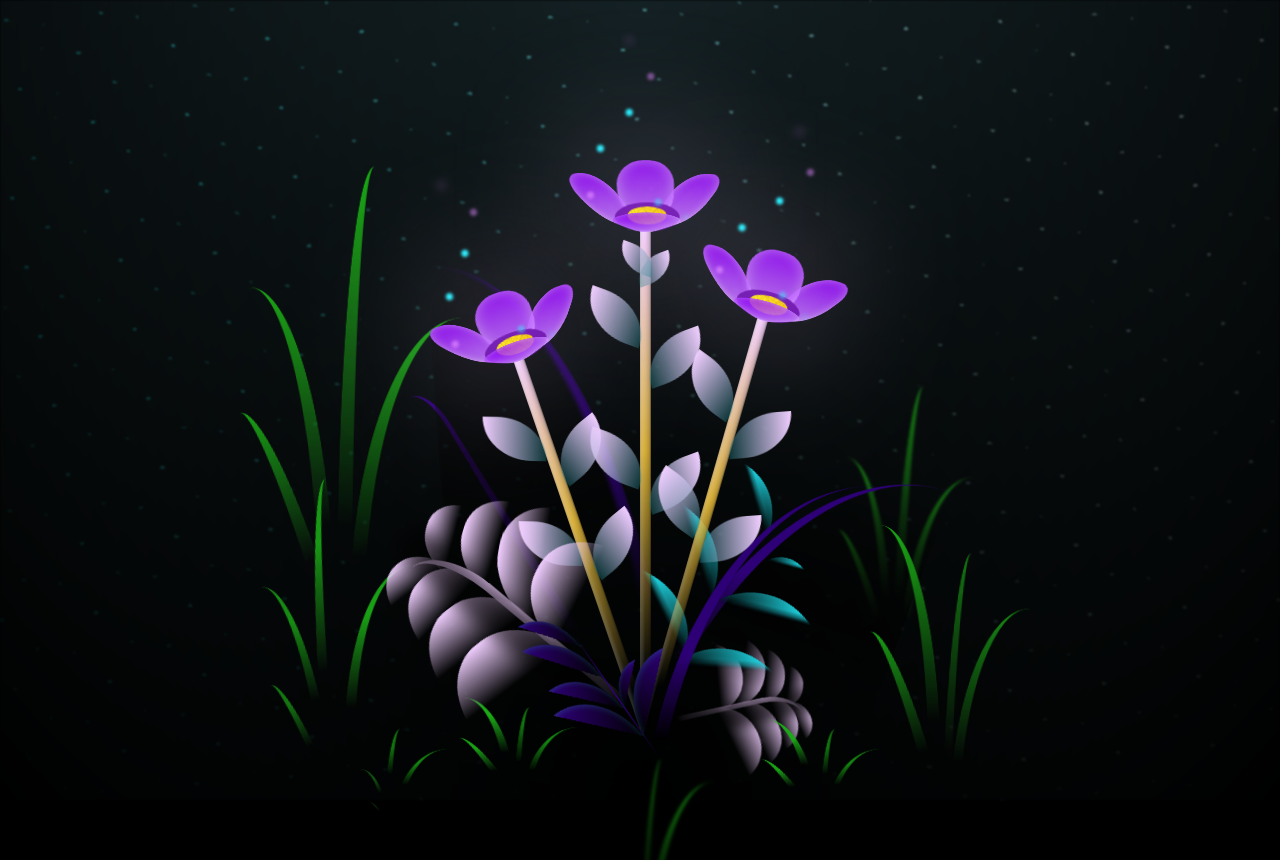
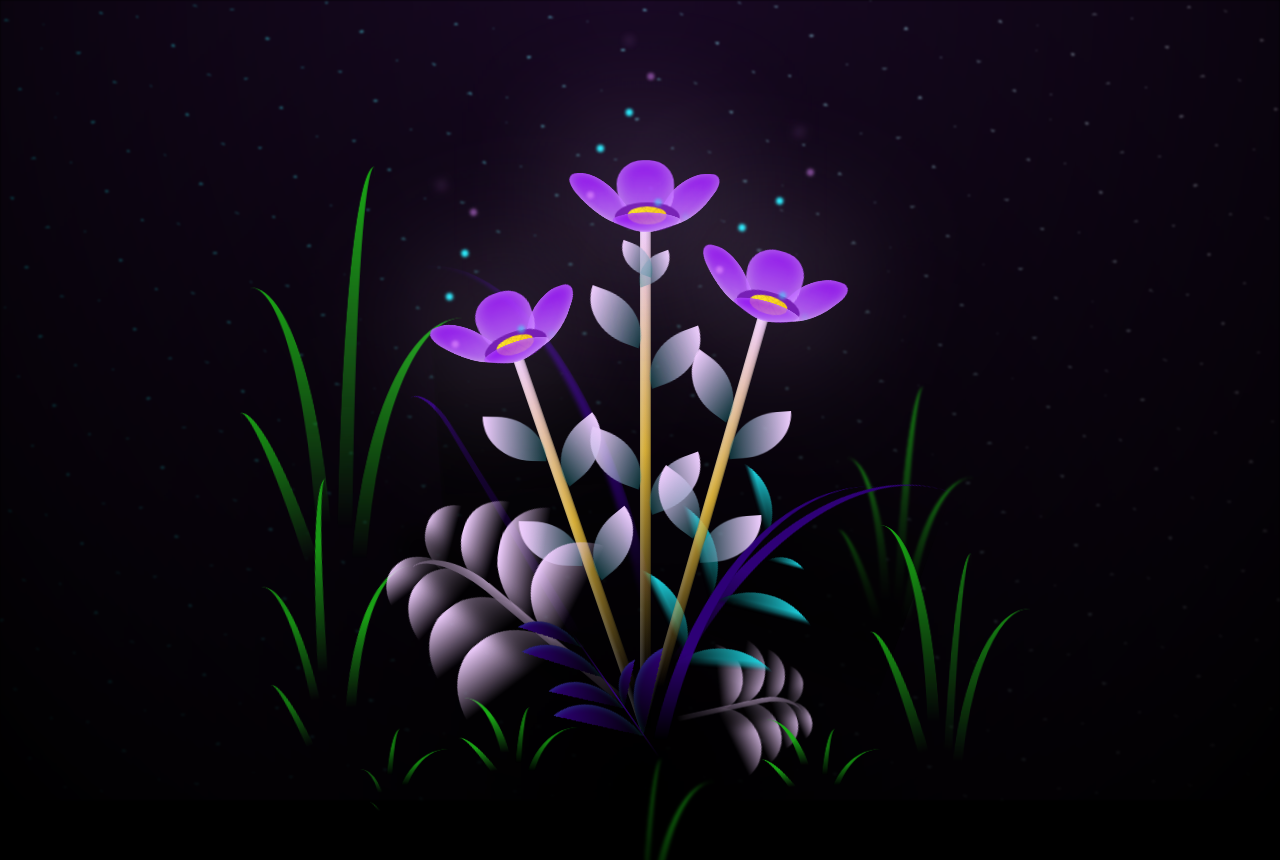
Before and after one commit to ThessaAdmirer/FlowersForThessa, a plain HTML site: page flower.html in a window 1280 px wide. Shown: the top 860 px of the page. Drawn offline with Linux system fonts and the light colour scheme.

Commit message:
Update main.css

```diff
--- a/css/main.css
+++ b/css/main.css
@@ -28,7 +28,7 @@ body {
   width: 100%;
   height: 100%;
   filter: blur(0.1vmin);
-  background-image: radial-gradient(ellipse at top, transparent 0%, var(--dark-color)), radial-gradient(ellipse at bottom, var(--dark-color), rgba(143, 233, 255, 0.2)), repeating-linear-gradient(220deg, rgb(0, 0, 0) 0px, rgb(0, 0, 0) 19px, transparent 19px, transparent 22px), repeating-linear-gradient(189deg, rgb(0, 0, 0) 0px, rgb(0, 0, 0) 19px, transparent 19px, transparent 22px), repeating-linear-gradient(148deg, rgb(0, 0, 0) 0px, rgb(0, 0, 0) 19px, transparent 19px, transparent 22px), linear-gradient(90deg, rgb(0, 255, 250), rgb(240, 240, 240));
+  background-image: radial-gradient(ellipse at top, transparent 0%, var(--dark-color)), radial-gradient(ellipse at bottom, var(--dark-color), rgba(176, 66, 255, 0.2)), repeating-linear-gradient(220deg, rgb(0, 0, 0) 0px, rgb(0, 0, 0) 19px, transparent 19px, transparent 22px), repeating-linear-gradient(189deg, rgb(0, 0, 0) 0px, rgb(0, 0, 0) 19px, transparent 19px, transparent 22px), repeating-linear-gradient(148deg, rgb(0, 0, 0) 0px, rgb(0, 0, 0) 19px, transparent 19px, transparent 22px), linear-gradient(90deg, rgb(0, 255, 250), rgb(240, 240, 240));
 }
 
 .flowers {
```
